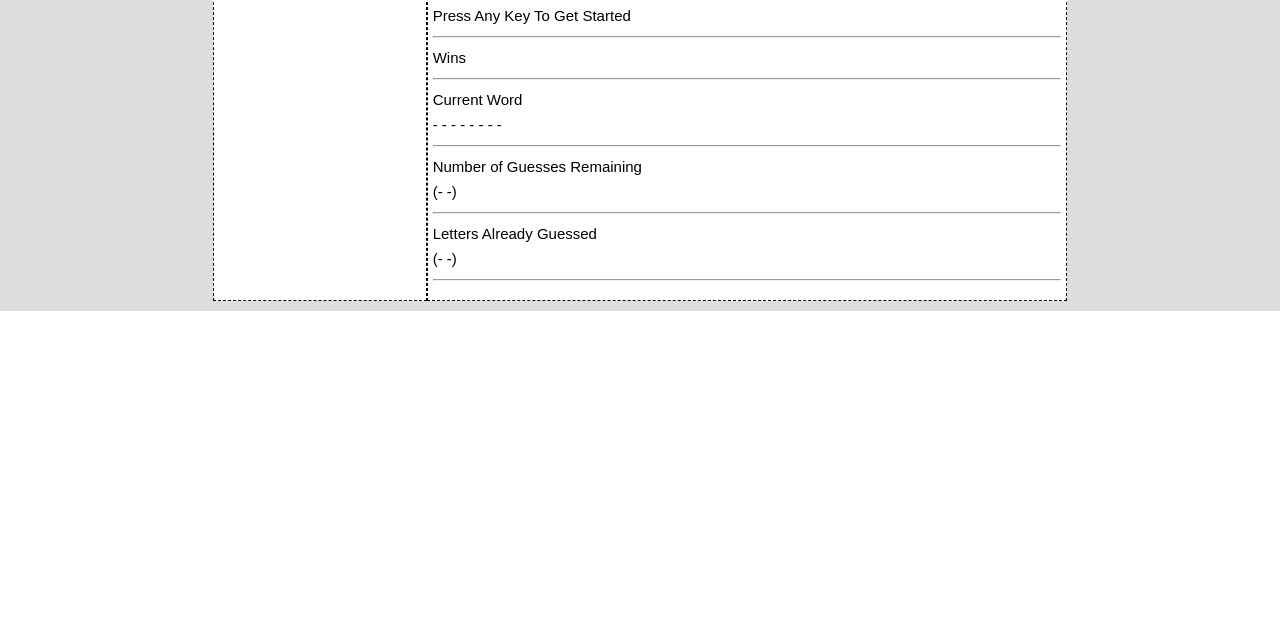
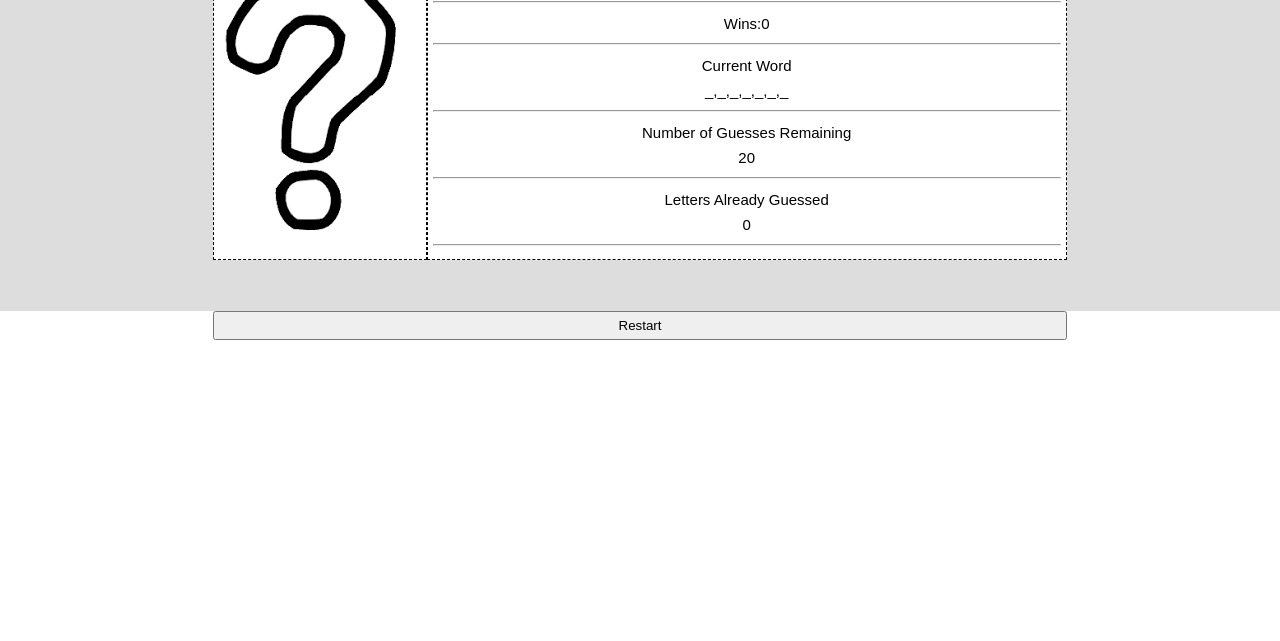
Before and after one commit to jagatheswari/Word-Guess-Game, a plain HTML site: page index.html in a window 1280 px wide. Shown: the part 159-800 px from the top of the page. Drawn offline with Linux system fonts and the light colour scheme.

Commit message:
1. Updated the js with init and reset functions 2. Added pictures for the game 3. Integrated with index.html game

```diff
--- a/assets/css/style.css
+++ b/assets/css/style.css
@@ -69,7 +69,7 @@
 }
 #contact_container {
     display:grid;
-    grid-template-rows:1fr 4fr;
+    grid-template-rows:1fr 4fr 1fr;
     font-family: 'Arial', 'Helvetica Neue', Helvetica, sans-serif;
     background-color: #ffffff;
     border-color: #dddddd;
@@ -86,8 +86,6 @@
 }
 #image_column{
     grid-column:2/span 1;
-    height:span;
-    width:span;
     background: #ffffff;
     padding: 5px;
     text-align: center;
@@ -116,6 +114,7 @@
 }
 #picture{
     grid-column:2/span 1;
+    position: relative;
     height:100%;
     width:100%;
     background: #ffffff;
@@ -123,7 +122,7 @@
     border: 1px dashed black;
 }
 #game{
-    text-align: center
+    text-align: center;
     grid-column:3/span 1;
     background: #ffffff;
     padding: 5px;
@@ -132,22 +131,17 @@
     width: 100%;
 }
 
-#contact_r1column2{
-    grid-column:2/span 1;
-    text-align: left;
-    background-color: #ffffff;
+#reset_row{
+    display:grid;
+    grid-template-columns: 1fr 4fr 1fr;
+}
+
+#RstButton{
+    grid-column: 2 / span 1;
     padding: 5px;
+    /* border: 1px dashed black; */
 }
-input[type=text]
-textarea {
-    width: 100%;
-    padding: 12px 12px;
-    margin: 8px 0;
-    box-sizing: border-box;
-  }
-input[type=submit] {
-    background-color: teal;
-}
+
 .text-block {
     /* position: absolute;
     bottom: 10%;
--- a/assets/javascript/game.js
+++ b/assets/javascript/game.js
@@ -1,5 +1,5 @@
 // Create array of words
-const sportsList = ['tennis','soccer','football','hockey','handball','cricket','baseball','basketball','volleyball','badminton']
+const sportsList = ['tennis','soccer','football','hockey','handball','cricket','baseball','basketball','volleyball','badminton'];
 // TO count number of wins
 let wins = 0;
 // Maximum guesses for each word
@@ -8,19 +8,33 @@ const maxGuess = 20;
 let guessCount = 0;
 // Letters Matched
 let letterMatch = 0;
-// Choose words randomly
-let sportIndex = Math.floor(Math.random() * sportsList.length);
-let choosenWord = sportsList[sportIndex];
-console.log(choosenWord);
+// Underscores array
 var underScore = [];
+let choosenWord;
+let isFinished = false;
+
 // Create underscores based on length of the word
-let printUnderscore = () => {
-    for(let i=0 ;i<choosenWord.length;i++){
-        underScore.push('_');
+const printUnderscore = () => {
+    if(choosenWord != undefined) {
+        for(let i=0 ;i<choosenWord.length;i++){
+            underScore.push('_');
+        }
+    // return underScore;
     }
-    return underScore;
 }
-console.log(printUnderscore());
+
+const init = _ => {
+    // Choose words randomly
+    let sportIndex = Math.floor(Math.random() * sportsList.length);
+    isFinished = false;
+    choosenWord = sportsList[sportIndex];
+    underScore = [];
+    guessCount = 0;
+    letterMatch = 0;
+    console.log(choosenWord);
+    printUnderscore();
+    updatePage();
+}
 // Get users guess
 document.addEventListener('keypress',(event) => {
     let currentKey = event.keyCode;
@@ -35,7 +49,7 @@ document.addEventListener('keypress',(event) => {
     {
         // If right,flip corresponding underscore
         if(underScore[index] === '_') {
-            underScore.fill(currentKey,index, index+1);
+            underScore.fill(currentLetter,index, index+1);
             letterMatch++;
         }
         //underScore[index] = currentKey;
@@ -44,7 +58,7 @@ document.addEventListener('keypress',(event) => {
         for(let loop =index+1;loop<choosenWord.length;loop++){
             if(choosenWord.charAt(loop)===currentLetter){
                 if(underScore[loop] === '_') {
-                    underScore.fill(currentKey,loop,loop+1);
+                    underScore.fill(currentLetter,loop,loop+1);
                     letterMatch++;
                 }
             }
@@ -53,14 +67,41 @@ document.addEventListener('keypress',(event) => {
          console.log(letterMatch);
          if(letterMatch===choosenWord.length){
              wins++;
+             isFinished = true;
              //now restart/reset/init agian for finding next word
          }
          else if(guessCount === maxGuess) {
              //Oops you have reached max number of guess
              // try again
-             // now restart/reset/init again for finding next word
+             // now restart/reset/init again for finding next word5
+             isFinished = true;
          }
          console.log(wins);
+         updatePage();
+
     }
 })
+
+function updatePage() {
+    document.querySelector('#Wins').textContent = `Wins:${wins}`;
+    document.querySelector('#MaskedWord').textContent = `${underScore.toString()}`;
+    document.querySelector('#RemainingGuesses').textContent = `${maxGuess - guessCount}`;
+    document.querySelector('#LettersGuessed').textContent = `${letterMatch}`;
+    if(isFinished) {
+        // Set the correct image.
+        document.getElementById("gamePicture").src = `./assets/images/${choosenWord}.png`;
+    }
+    else {
+        // Set the question mark image.
+        document.getElementById("gamePicture").src = "./assets/images/questionmark.png";
+    }
+}
+
+function resetPage() {
+    if(isFinished) {
+        init();
+    }
+}
+
+init()
 // If wrong,[]
--- a/index.html
+++ b/index.html
@@ -25,7 +25,7 @@
             </div>
             <div id="game_row">
                 <div id="picture">
-                        <img src="" alt="">
+                    <img id="gamePicture" src="" alt="game picture">
                 </div>
                 <div id="game">
                     <div class="starter">
@@ -33,27 +33,31 @@
                         <hr>
                     </div>
                     <div class="number of wins">
-                          <h3>Wins</h3>
+                        <h3 id="Wins"></h3>
                         <hr>
                     </div>
                     <div class="choosen word">
                         <h3>Current Word</h3>
-                           <h3>- - - - - - - -</h3>
+                        <h3 id="MaskedWord"></h3>
                     <hr>
                     </div>
                     <div class="remaining guesses">
                         <h3>Number of Guesses Remaining</h3>
-                            <h3>(- -)</h3>
+                        <h3 id="RemainingGuesses"></h3>
                         <hr>
                     </div>
                     <div class="guessed letters">
                         <h3>Letters Already Guessed</h3>
-                            <h3>(- -)</h3>
+                        <h3 id="LettersGuessed"></h3>
                         <hr>
                     </div>
                 </div>
             </div>
         </div>
+    </div>
+    <div id="reset_row">
+        <button id="RstButton" onclick="resetPage()">Restart</button>
+    </div>
     <script src="./assets/javascript/game.js"></script>
 </body>
 </html>
```
Also changed, not shown: assets/images/badminton.png (added), assets/images/baseball.png (added), assets/images/basketball.png (added), assets/images/cricket.png (added), assets/images/football.png (added), assets/images/handball.png (added), assets/images/hockey.png (added), assets/images/questionmark.png (added), assets/images/soccer.png (added), assets/images/tennis.png (added), assets/images/volleyball.png (added). Lines whose indentation alone changed are shown as unchanged.
